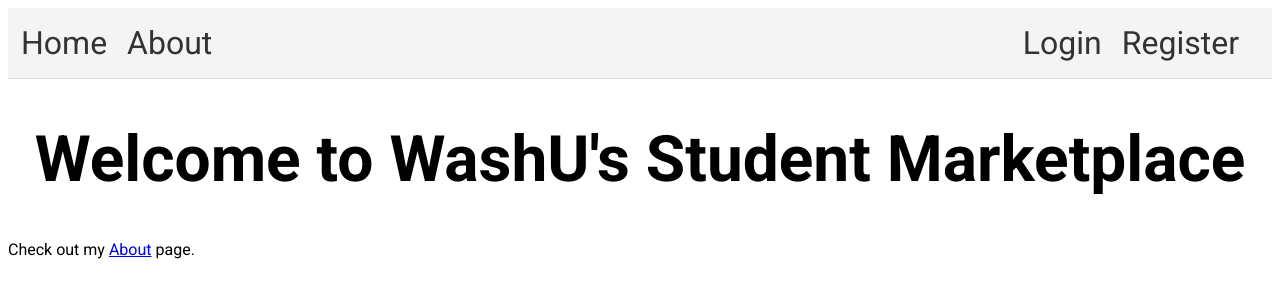
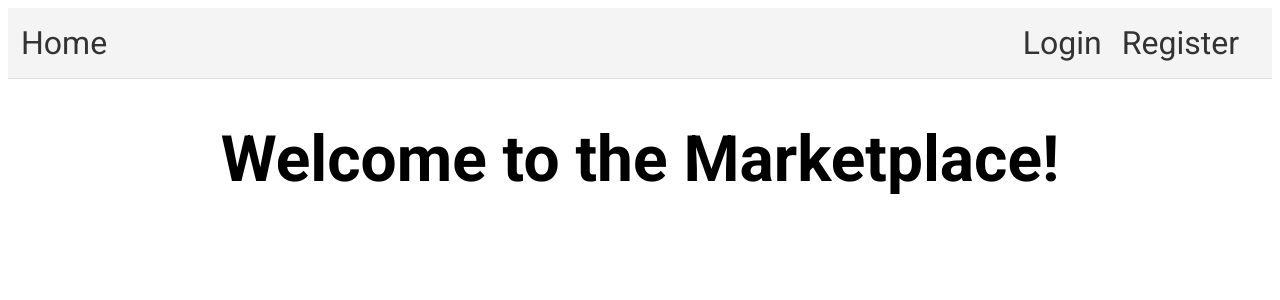
Before and after one commit to Yussif17/cse3300-module7, a Django app: page / in a window 1280 px wide. Shown: the top 300 px of the page. Run offline with Django 5.2, Linux system fonts and the light colour scheme; parts of the project's set-up code (start-up, migrations or seed data) failed here and were passed over.

Commit message:
minor tweaks

```diff
--- a/marketplace/templates/home.html
+++ b/marketplace/templates/home.html
@@ -11,6 +11,6 @@
 {% endblock %}
 
 {% block content %}
-  <h1>Welcome to WashU's Student Marketplace</h1>
-  <p>Check out my <a href="/about">About</a> page.</p>
+  <h1>Welcome to the Marketplace!</h1>
+  {% comment %} <p>Check out my <a href="/about">About</a> page.</p> {% endcomment %}
 {% endblock %}
--- a/marketplace/templates/layout.html
+++ b/marketplace/templates/layout.html
@@ -78,7 +78,7 @@
   <nav>
     <div>
       <a href="/" aria-label="Home" title="Home">Home</a>
-      <a href="/about" aria-label="About" title="About">About</a>
+      {% comment %} <a href="/about" aria-label="About" title="About">About</a> {% endcomment %}
       {% if authenticated_user %}
         <a href="{% url 'posts:list' %}" aria-label="Posts" title="Posts">Listings</a>
       {% endif %}
```
Also changed, not shown: marketplace/db.sqlite3.
